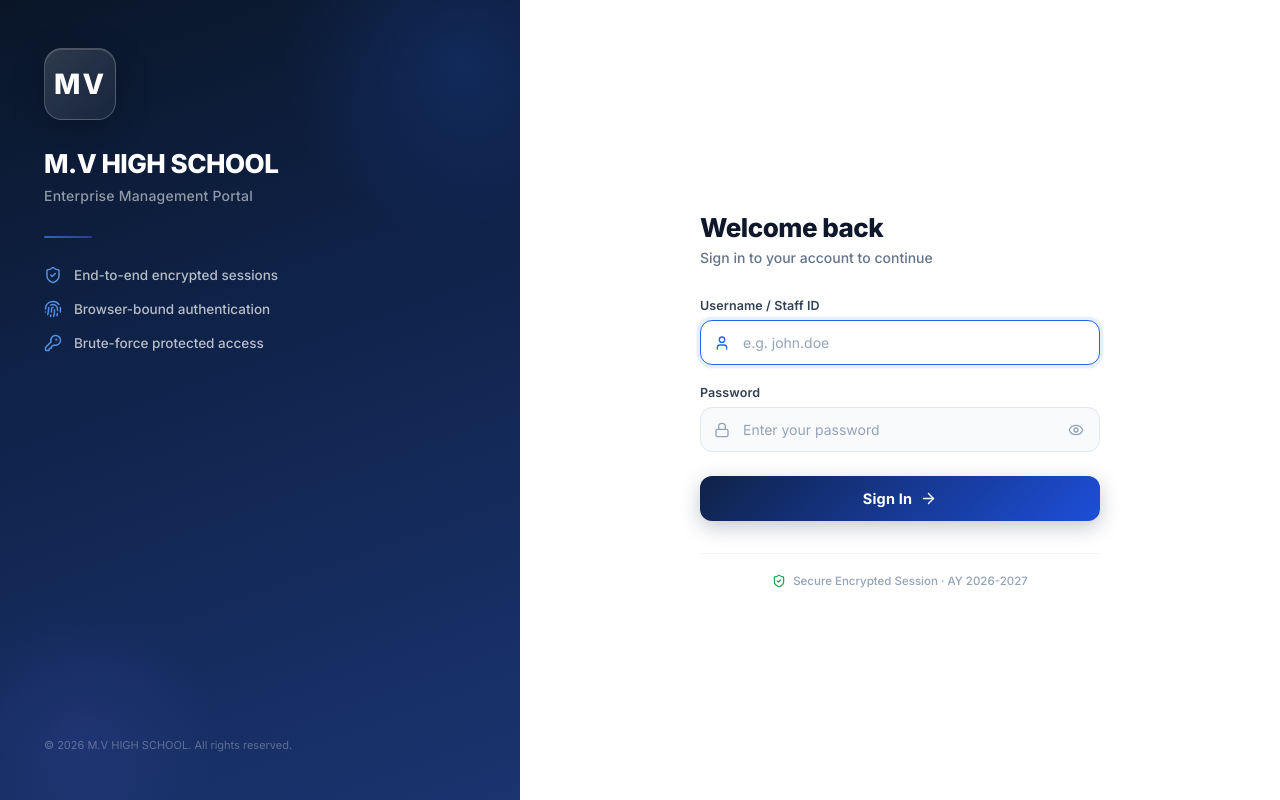
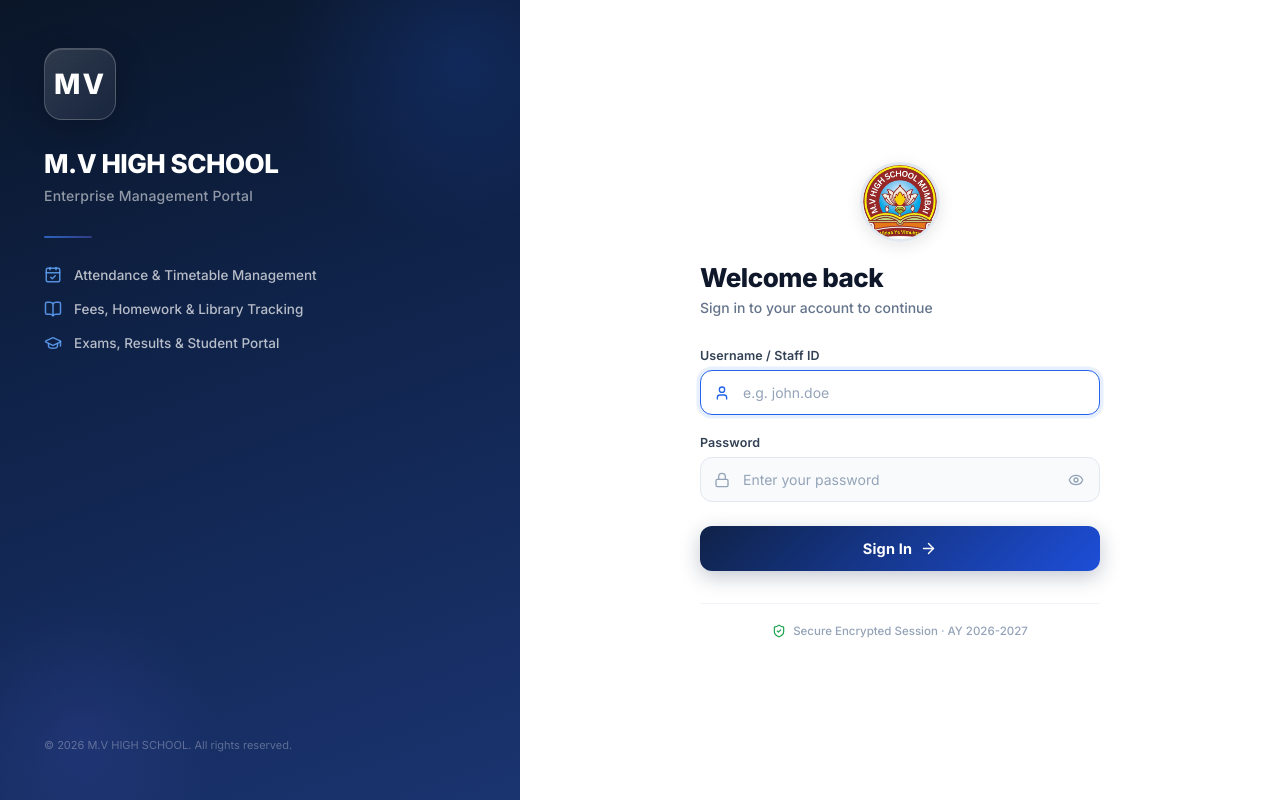
Before and after one commit to amroy08/system, a React (Vite) app in the folder client/: page /login in a window 1280 px wide. Built offline with nearby package versions, Linux system fonts and the light colour scheme; no server answers.

Commit message:
feat: replace security points with system features, add school logo above sign-in form

```diff
--- a/client/src/index.css
+++ b/client/src/index.css
@@ -1061,6 +1061,14 @@
 .login-form-header {
   margin-bottom:32px;
 }
+.login-form-logo {
+  display:flex; justify-content:center; margin-bottom:20px;
+}
+.login-school-logo {
+  width:80px; height:80px; border-radius:50%; object-fit:cover;
+  border:3px solid #e2e8f0;
+  box-shadow:0 4px 16px rgba(15,23,42,0.1);
+}
 .login-form-header h2 {
   font-size:26px; font-weight:800; color:#0f172a; margin:0 0 6px;
   letter-spacing:-0.5px;
--- a/client/src/pages/Login.jsx
+++ b/client/src/pages/Login.jsx
@@ -1,6 +1,6 @@
 import { useState, useEffect } from 'react';
 import { useNavigate } from 'react-router-dom';
-import { Lock, User, Eye, EyeOff, ArrowRight, ShieldCheck, Fingerprint, KeyRound } from 'lucide-react';
+import { Lock, User, Eye, EyeOff, ArrowRight, ShieldCheck, BookOpen, CalendarCheck, GraduationCap } from 'lucide-react';
 import { useApp } from '../context/AppContextValue';
 import { errMsg } from '../api';
 
@@ -56,16 +56,16 @@
           <div className="login-brand-divider" />
           <div className="login-brand-features">
             <div className="login-brand-feature">
-              <ShieldCheck size={18} />
-              <span>End-to-end encrypted sessions</span>
+              <CalendarCheck size={18} />
+              <span>Attendance & Timetable Management</span>
             </div>
             <div className="login-brand-feature">
-              <Fingerprint size={18} />
-              <span>Browser-bound authentication</span>
+              <BookOpen size={18} />
+              <span>Fees, Homework & Library Tracking</span>
             </div>
             <div className="login-brand-feature">
-              <KeyRound size={18} />
-              <span>Brute-force protected access</span>
+              <GraduationCap size={18} />
+              <span>Exams, Results & Student Portal</span>
             </div>
           </div>
         </div>
@@ -79,6 +79,10 @@
           <div className="login-mobile-logo">
             <div className="login-brand-monogram login-brand-monogram--sm">MV</div>
             <h2 className="login-mobile-school">{schoolName}</h2>
+          </div>
+
+          <div className="login-form-logo">
+            <img src="/school-logo.jpg" alt={schoolName + ' Logo'} className="login-school-logo" />
           </div>
 
           <div className="login-form-header">
```
Also changed, not shown: client/public/school-logo.jpg (added).
